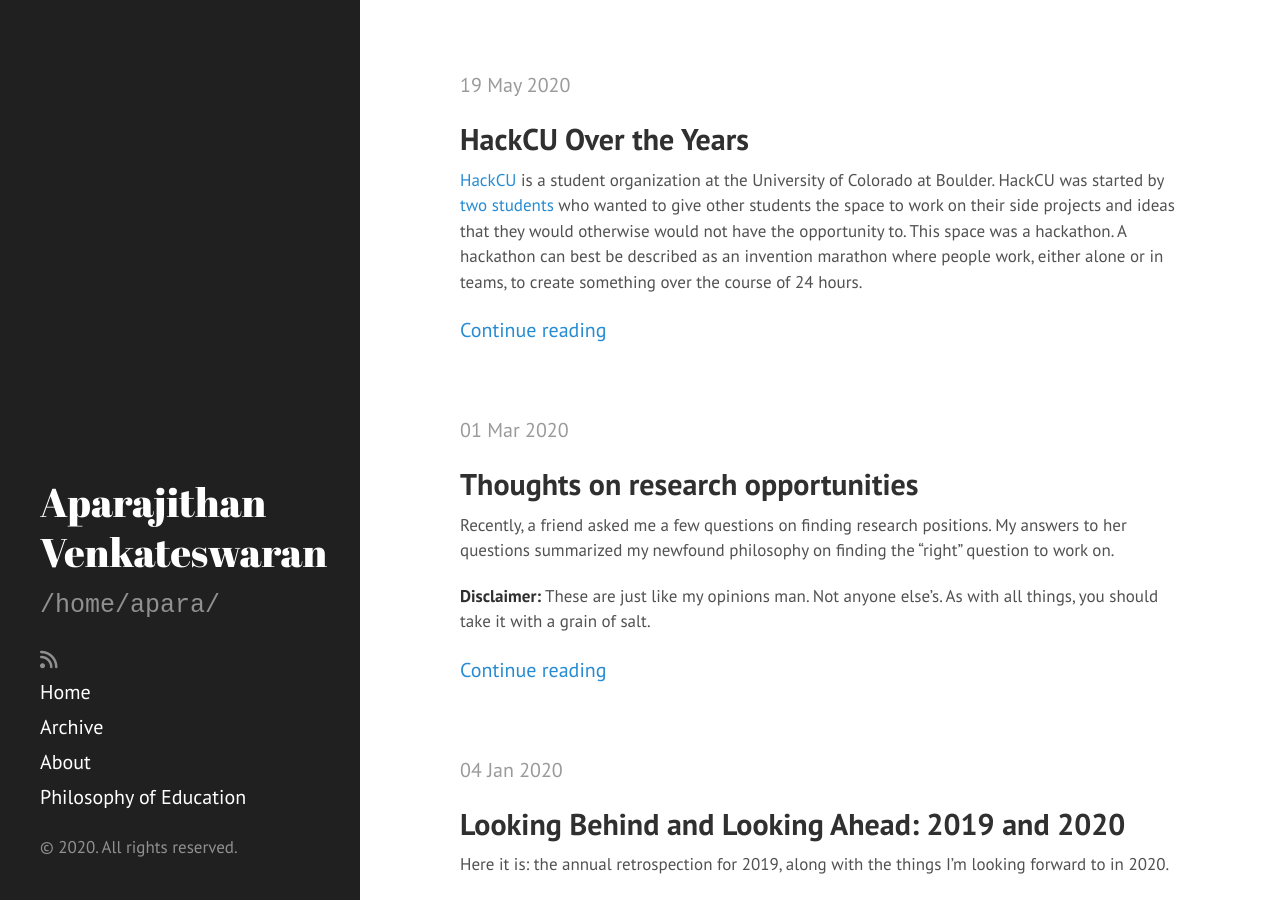
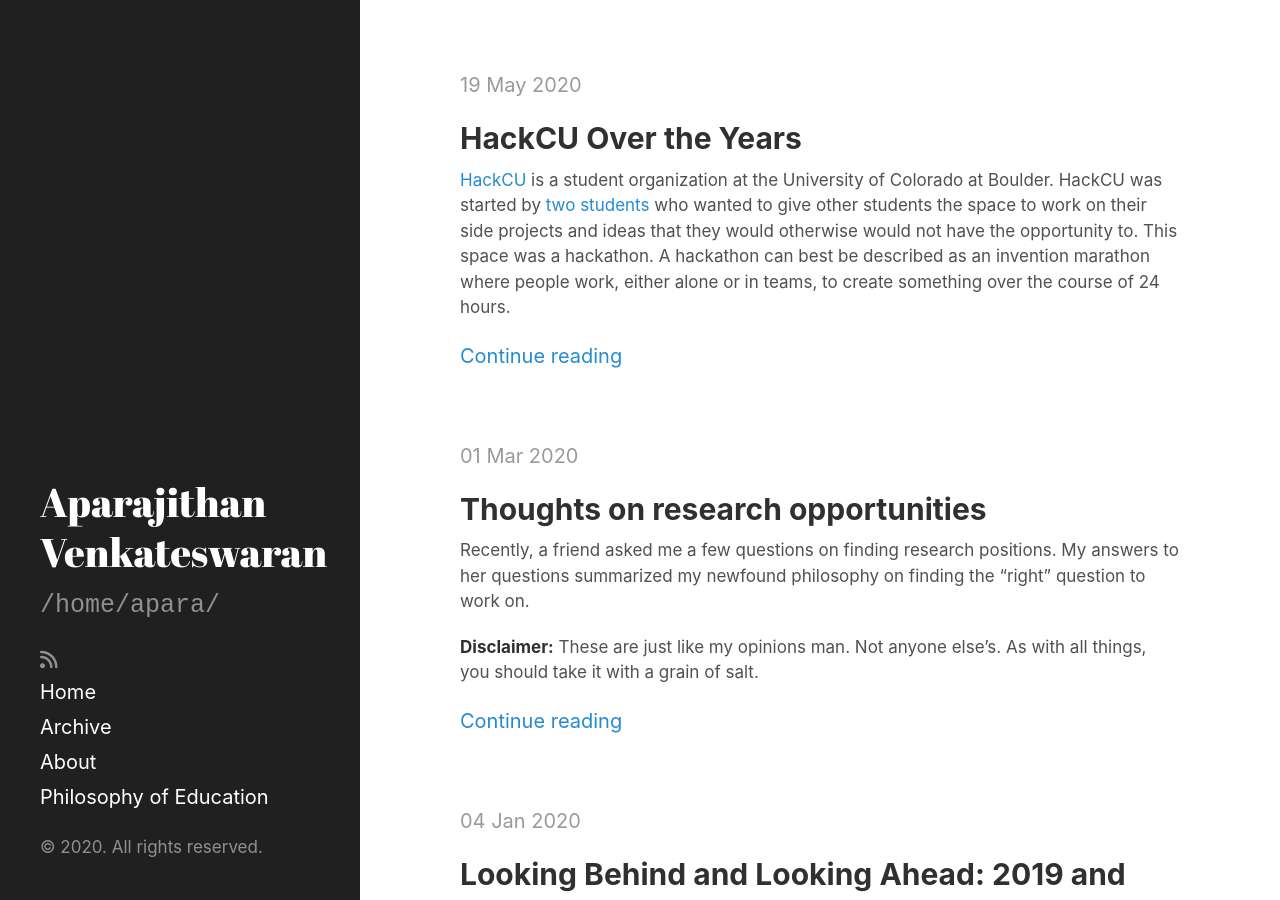
Before and after one commit to AparaV/aparavenkat.com, a Jekyll site: the page built from index.html, in a window 1280 px wide and 900 px high. Built offline with Jekyll 4.4.1, drawn with Linux system fonts in a browser that asks for light colours; nearby versions of some CDN libraries; the list of posts is cut into pages by our own code.

Commit message:
Add bootstrap

```diff
--- a/_includes/head.html
+++ b/_includes/head.html
@@ -37,6 +37,7 @@
   </title>
 
   <!-- CSS -->
+  <link rel="stylesheet" type="text/css" href="https://stackpath.bootstrapcdn.com/bootstrap/4.5.0/css/bootstrap.min.css">
   <link rel="stylesheet" href="{{ site.url }}/public/css/poole.css">
   <link rel="stylesheet" href="{{ site.url }}/public/css/syntax.css">
   <link rel="stylesheet" href="{{ site.url }}/public/css/hyde.css">
@@ -51,6 +52,7 @@
   <link rel="alternate" type="application/rss+xml" title="RSS" href="/atom.xml">
 
   <!-- JS -->
+  <script type="text/javascript" async src="https://stackpath.bootstrapcdn.com/bootstrap/4.5.0/js/bootstrap.min.js"></script>
   <script type="text/javascript" async src="https://cdnjs.cloudflare.com/ajax/libs/mathjax/2.7.1/MathJax.js?config=TeX-AMS-MML_HTMLorMML"></script>
   <script src="https://use.fontawesome.com/45b1e65bc9.js"></script>
 
```
